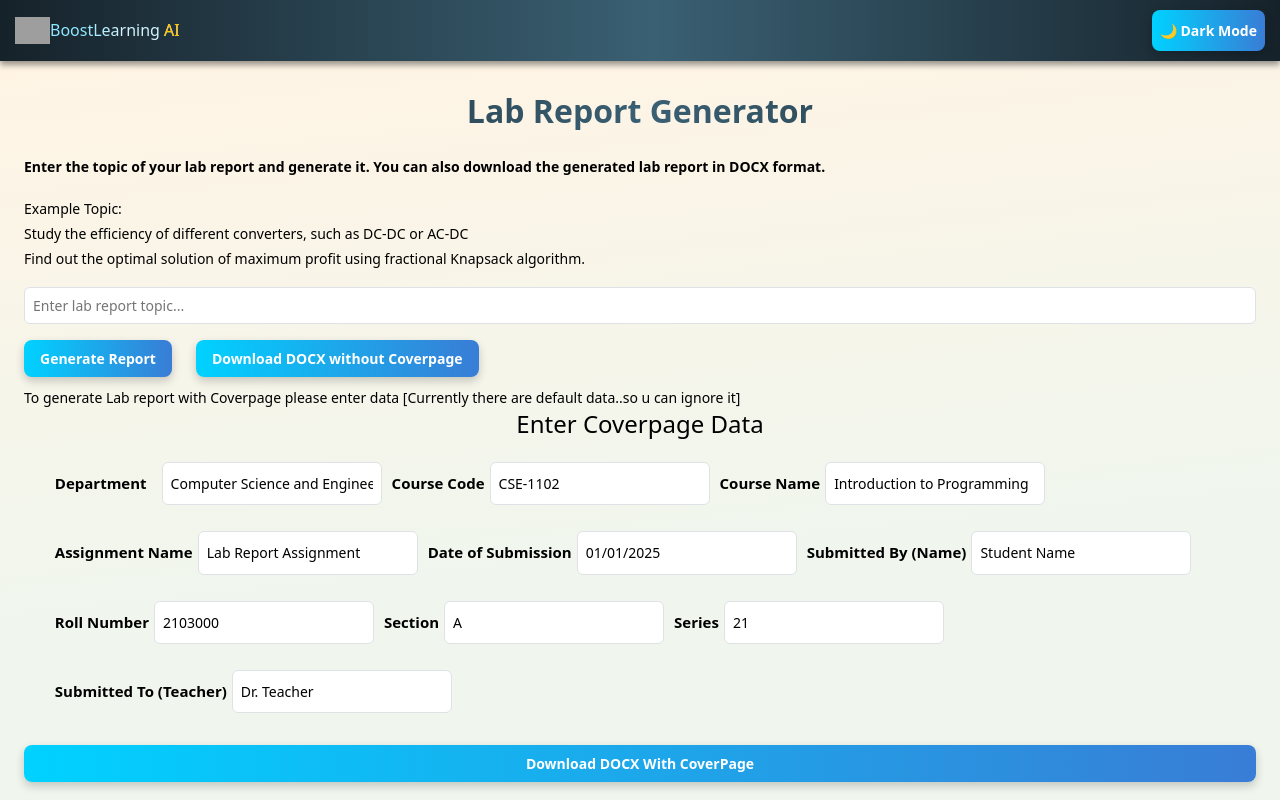
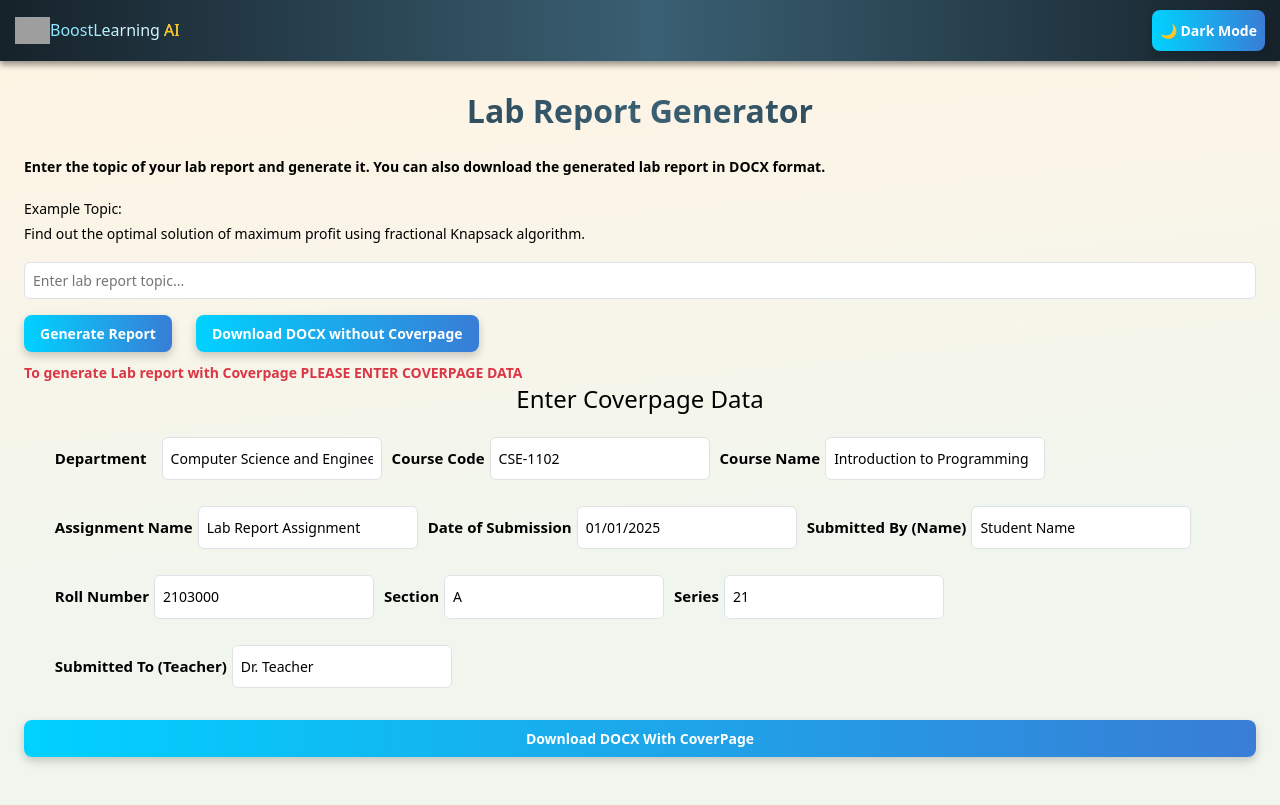
Before and after one commit to Hossain86/Smart-Study-Assistant, a React (Vite) app in the folder frontend/: page /lab-report-generator in a window 1280 px wide. Built offline with nearby package versions, Linux system fonts and the light colour scheme; grey boxes are pictures that could not be loaded.

Commit message:
spinner added

```diff
--- a/frontend/src/components/Lab-Report/LabReportGenerator.tsx
+++ b/frontend/src/components/Lab-Report/LabReportGenerator.tsx
@@ -1,6 +1,10 @@
 // LabReportGenerator.tsx
 import { useState } from "react";
-import { generateLabReport, downloadLabReportDocx , downloadFinalDocx } from "../../api";
+import {
+  generateLabReport,
+  downloadLabReportDocx,
+  downloadFinalDocx,
+} from "../../api";
 import ReactMarkdown from "react-markdown";
 import remarkGfm from "remark-gfm";
 import rehypeRaw from "rehype-raw";
@@ -25,7 +29,7 @@ const LabReportGenerator = () => {
     submitted_by_roll: "2103000",
     submitted_by_section: "A",
     submitted_by_series: "21",
-    submitted_to: "Dr. Teacher"
+    submitted_to: "Dr. Teacher",
   });
 
   const handleGenerateReport = async () => {
@@ -67,12 +71,10 @@ const LabReportGenerator = () => {
       window.URL.revokeObjectURL(url);
     } catch (err) {
       setError("Failed to download the lab report DOCX. Please try again.");
-    }
-    finally {
+    } finally {
       setIsDownloading(false);
     }
   };
-
 
   const handleDownloadFinalDocx = async () => {
     if (!topic.trim()) {
@@ -101,19 +103,23 @@ const LabReportGenerator = () => {
   // Handle change for coverData fields
   const handleCoverDataChange = (e: React.ChangeEvent<HTMLInputElement>) => {
     const { name, value } = e.target;
-    setCoverData(prev => ({ ...prev, [name]: value }));
+    setCoverData((prev) => ({ ...prev, [name]: value }));
   };
 
   return (
     <div className="min-h-screen flex flex-col justify-item-center justify-center pt-4 ms-4 me-4">
       <div className="generate-section">
         <h2 className="mb-4 fw-bold">Lab Report Generator</h2>
-        <p className="all-p-text mb-3 fw-bold">Enter the topic of your lab report and generate it. You can also download the generated lab report in DOCX format.</p>
+        <p className="all-p-text mb-3 fw-bold">
+          Enter the topic of your lab report and generate it. You can also
+          download the generated lab report in DOCX format.
+        </p>
         <p className="all-p-text mb-3">
           Example Topic: <br />
-          Study the efficiency of different converters, such as DC-DC or AC-DC <br />
-          Find out the optimal solution of maximum profit using fractional Knapsack algorithm. <br />
-          </p><div className="input-section">
+          Find out the optimal solution of maximum profit using fractional
+          Knapsack algorithm. <br />
+        </p>
+        <div className="input-section">
           <input
             type="text"
             placeholder="Enter lab report topic..."
@@ -125,9 +131,18 @@ const LabReportGenerator = () => {
           <button
             onClick={handleGenerateReport}
             disabled={isGenerating}
-            className="btn-grad-blue  fw-bold mt-3 mb-2 px-3 py-2 me-4"
+            className="btn-grad-blue fw-bold mt-3 mb-2 px-3 py-2 me-4"
           >
-            {isGenerating ? <span className="spinner"></span>  : "Generate Report"}
+            {isGenerating ? (
+              <div className="d-flex align-items-center justify-content-center">
+                <div className="spinner-border me-2" role="status">
+                  <span className="spinner"></span>
+                </div>
+                Generating...
+              </div>
+            ) : (
+              "Generate Report"
+            )}
           </button>
           {/* New Download DOCX button */}
           <button
@@ -135,16 +150,26 @@ const LabReportGenerator = () => {
             disabled={isDownloading || !labReport}
             className="btn-grad-blue fw-bold mt-3 mb-2 px-3 py-2 me-3"
           >
-            {isDownloading ? <span className="spinner"></span>  : "Download DOCX without Coverpage"}
+            {isDownloading ? (
+              <div className="d-flex align-items-center justify-content-center">
+                <div className="spinner-border me-2" role="status">
+                  <span className="spinner"></span>
+                </div>
+                Generating and Downloading...
+              </div>
+            ) : (
+              "Download DOCX without Coverpage"
+            )}
           </button>
           {/* New Download Final DOCX button */}
-
         </div>
 
         {error && <p className="text-red-500 mt-4">{error}</p>}
 
         {/* Coverpage input fields */}
-        <p className="all-p-text" >To generate Lab report with Coverpage please enter data [Currently there are default data..so u can ignore it]</p>
+        <p className="all-p-text text-danger fw-bold">
+          To generate Lab report with Coverpage PLEASE ENTER COVERPAGE DATA
+        </p>
         <div className="coverpage-inputs">
           <h4 className="text-xl font-semibold mb-2">Enter Coverpage Data</h4>
           <div className="input-label-section">
@@ -293,11 +318,19 @@ const LabReportGenerator = () => {
         <button
           onClick={handleDownloadFinalDocx}
           disabled={isFinalDownloading || !topic.trim()}
-            className="btn-grad-blue fw-bold new mt-3 px-3 py-2"
+          className="btn-grad-blue fw-bold new mt-3 mb-5 px-3 py-2"
         >
-            {isFinalDownloading ? <span className="spinner"></span>  : "Download DOCX With CoverPage"}
+          {isFinalDownloading ? (
+            <div className="d-flex align-items-center justify-content-center">
+              <div className="spinner-border me-2" role="status">
+                <span className="spinner"></span>
+              </div>
+              Generating Lab Report With Coverpage...
+            </div>
+          ) : (
+            "Download DOCX With CoverPage"
+          )}
         </button>
-
       </div>
       {labReport && (
         <div className="mt-6 p-4 bg-white rounded shadow-md w-2/3">
--- a/frontend/src/components/PDFSummary.tsx
+++ b/frontend/src/components/PDFSummary.tsx
@@ -61,7 +61,14 @@ const PDFSummary: React.FC = () => {
             disabled={loading}
             className="btn btn-primary w-100"
           >
-            {loading ? "Summarizing..." : "Generate Summary"}
+            {loading ? (
+    <div className="d-flex align-items-center  justify-content-center">
+    <div className="spinner-border me-2" role="status">
+      <span className="spinner"></span>
+      </div>
+      Summarizing...
+    </div>
+  )  : "Generate Summary"}
           </button>
 
           {error && <p className="text-danger mt-3">{error}</p>}
--- a/frontend/src/components/QuestionGenerator.tsx
+++ b/frontend/src/components/QuestionGenerator.tsx
@@ -115,7 +115,14 @@ const QuestionGenerator = () => {
       </div>
 
       <button onClick={handleGenerateQuestions} disabled={loading} className="btn btn-success w-100 mb-2">
-        {loading ? "Generating..." : "Generate Questions"}
+        {loading ? (
+    <div className="d-flex align-items-center justify-content-center">
+    <div className="spinner-border me-2" role="status">
+      <span className="spinner"></span>
+      </div>
+      Generating...
+    </div>
+  )  : "Generate Questions"}
       </button>
 
       {error && <div className="alert alert-danger mt-3">{error}</div>}
```
Lines whose indentation alone changed are shown as unchanged.
